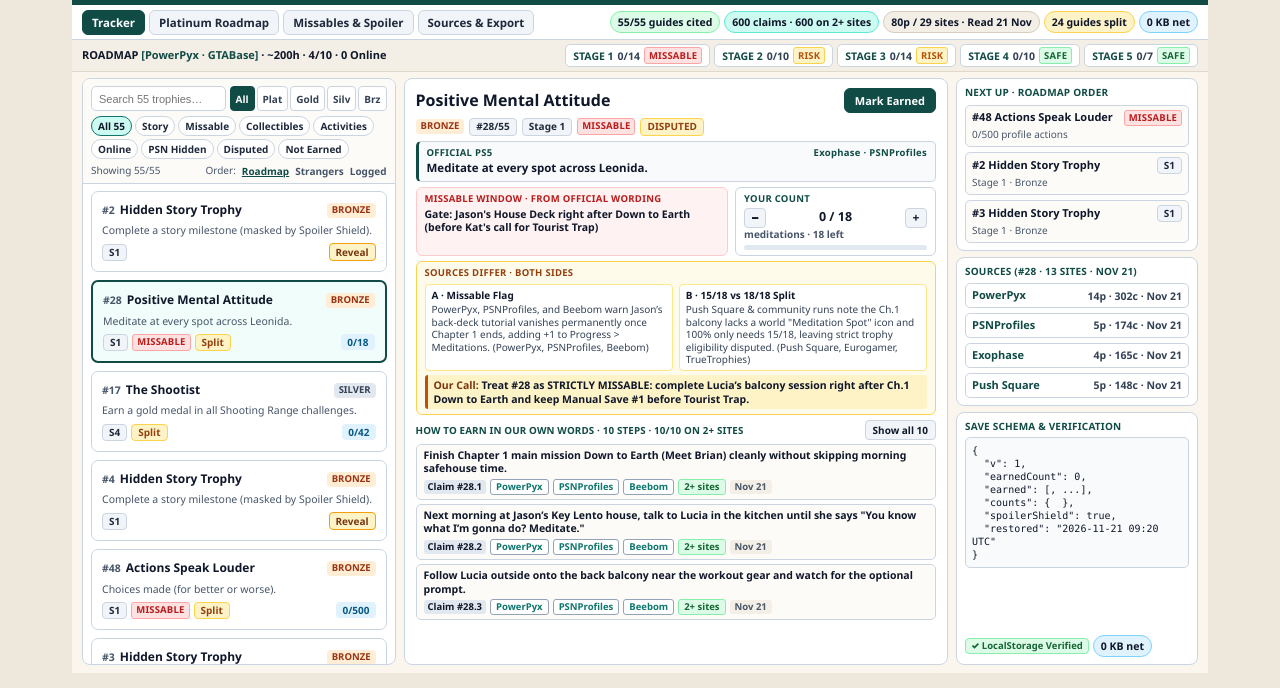
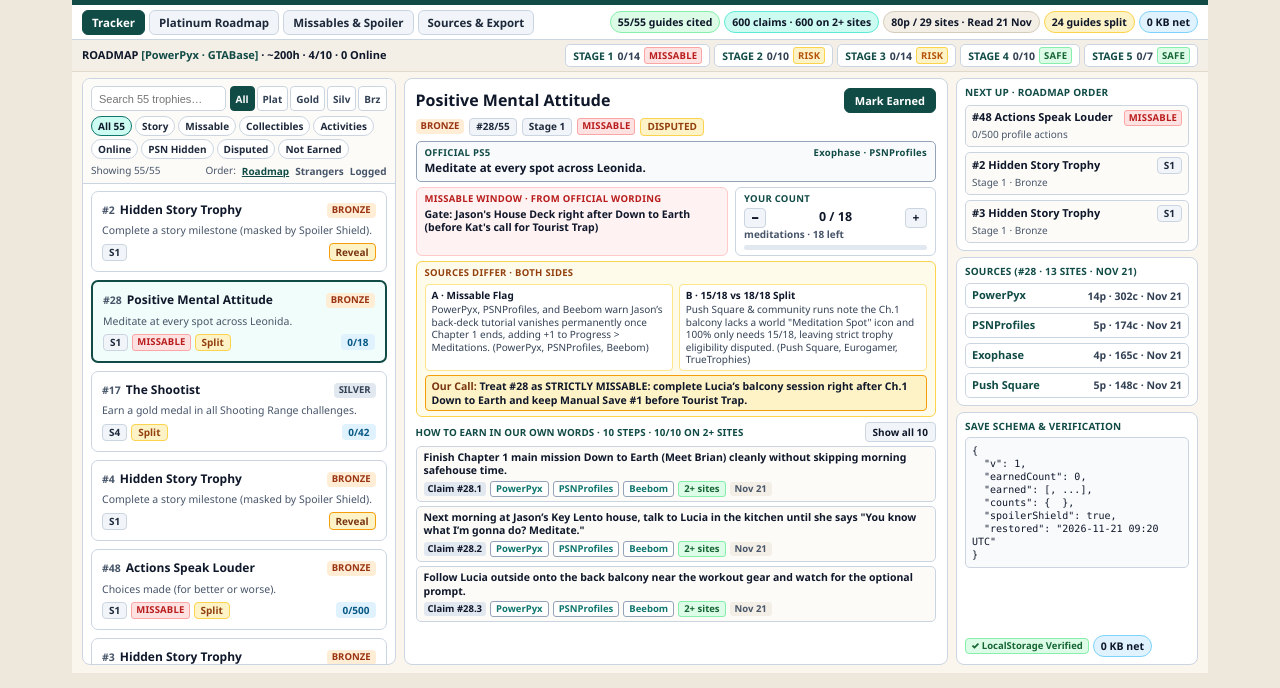
Before and after one commit to Regian1117/gta6-trophy-guide, a plain HTML site: page app/index.html in a window 1280 px wide. Shown: the part 37-725 px from the top of the page. Drawn offline with Linux system fonts and the light colour scheme.

Commit message:
Replace side-tab borders with full border and tint treatments

```diff
--- a/app/css/style.css
+++ b/app/css/style.css
@@ -497,13 +497,14 @@ button {
   background: #F8FAFC;
 }
 
+.trophy-card.is-earned {
+  border-color: #86EFAC;
+  background: #F0FDF4;
+}
+
 .trophy-card.is-selected {
   border: 2px solid var(--teal-dark);
   background: #F0FDFA;
-}
-
-.trophy-card.is-earned {
-  border-left: 3.5px solid #16A34A;
 }
 
 .tc-top {
@@ -679,8 +680,7 @@ button {
 
 .official-quote {
   background: #F8FAFC;
-  border: 1px solid #CBD5E1;
-  border-left: 3px solid var(--teal-dark);
+  border: 1px solid #94A3B8;
   border-radius: 5px;
   padding: 5px 8px;
 }
@@ -832,12 +832,12 @@ button {
 
 .our-call-bar {
   background: #FEF3C7;
-  border-left: 3px solid #B45309;
+  border: 1px solid #F59E0B;
   padding: 3px 6px;
   font-size: 10.5px;
   font-weight: 700;
   color: #0F172A;
-  border-radius: 3px;
+  border-radius: 4px;
 }
 
 .our-call-bar strong {
```
Also changed, not shown: screenshots/1-tracker-guide.jpg.
